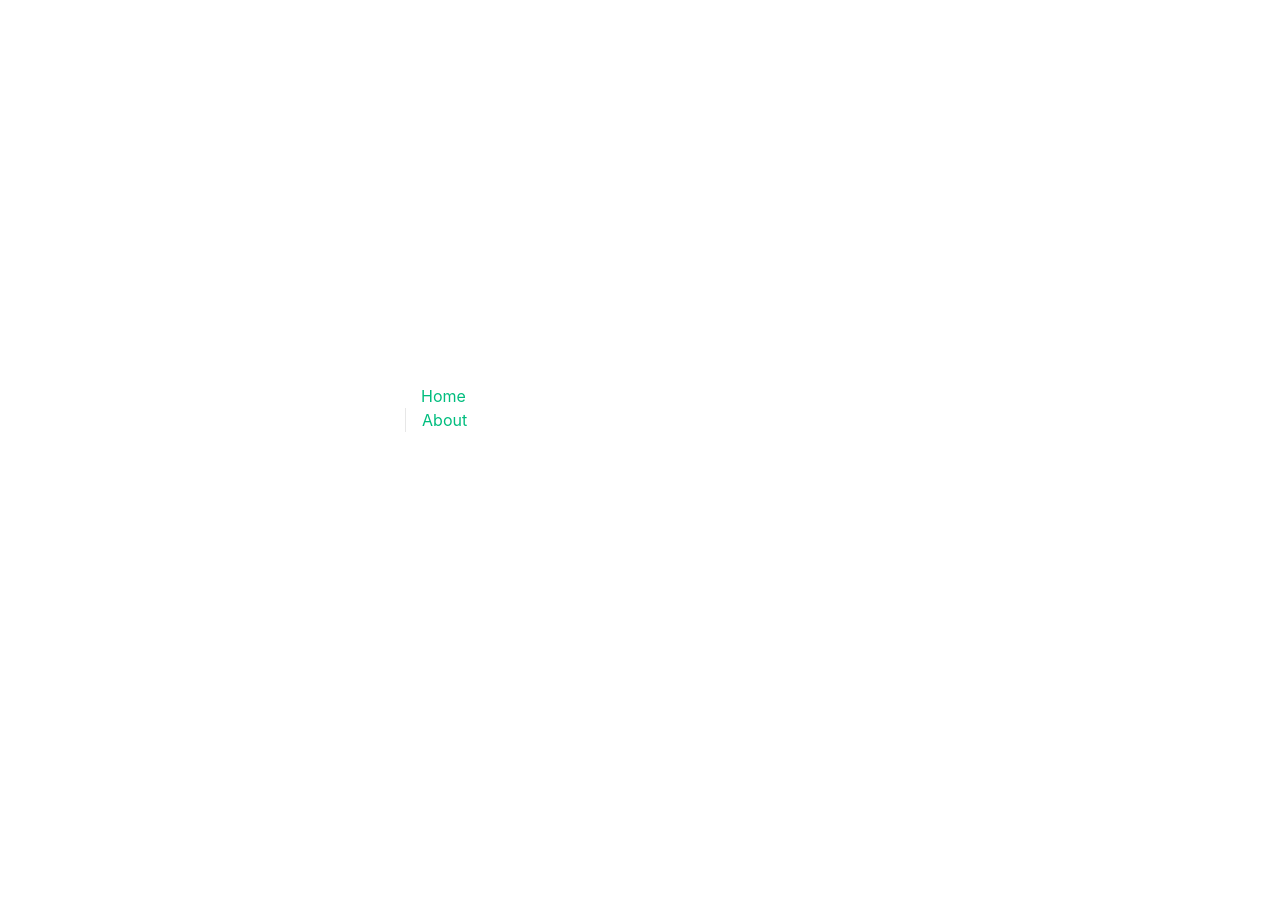
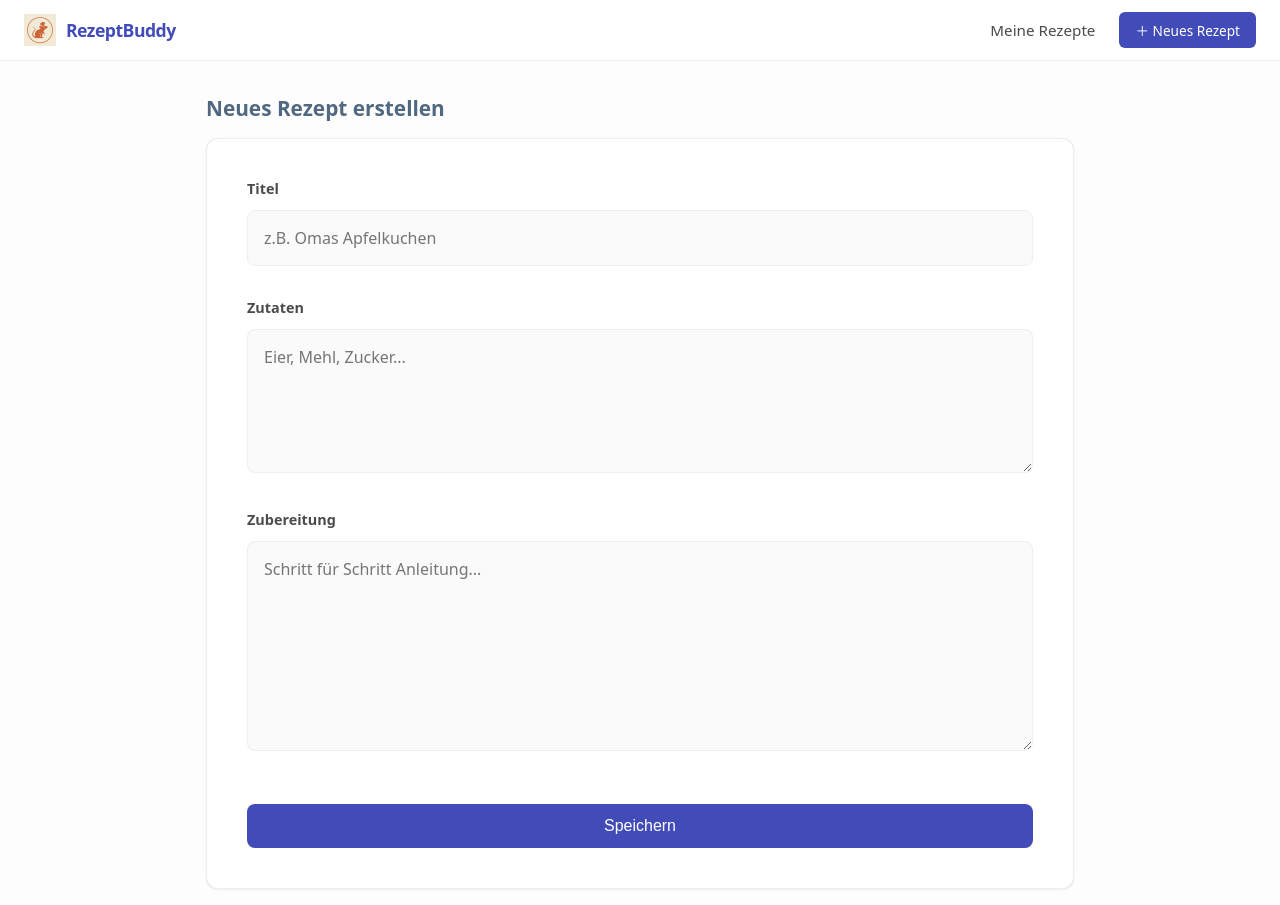
Before and after one commit to on24hb/t6-rezeptapp, a Vue app: page /add-recipe in a window 1280 px wide. Before the commit this address had no page. Before the commit the page ends 800 px from the top, so only its background shows below. Built offline with nearby package versions, Linux system fonts and the light colour scheme.

Commit message:
basic layout + style

```diff
--- a/src/App.vue
+++ b/src/App.vue
@@ -1,79 +1,74 @@
 <script setup lang="ts">
 import { RouterLink, RouterView } from 'vue-router'
-
 </script>
 
 <template>
-  <header>
-      <nav>
-        <RouterLink to="/">Home</RouterLink>
-        <RouterLink to="/about">About</RouterLink>
+  <div class="app-layout">
+    <header class="app-bar">
+      <div class="brand">
+        <img alt="Logo" class="logo" src="../logo.png" width="32" height="32" />
+        <span class="app-title">RezeptBuddy</span>
+      </div>
+      <nav class="nav-links">
+        <RouterLink to="/" class="nav-item">Meine Rezepte</RouterLink>
+        <RouterLink to="/add-recipe" class="nav-item btn-add">＋ Neues Rezept</RouterLink>
       </nav>
-  </header>
+    </header>
 
-  <RouterView />
+    <main class="app-container">
+      <RouterView />
+    </main>
+  </div>
 </template>
 
 <style scoped>
-header {
-  line-height: 1.5;
-  max-height: 100vh;
+.app-bar {
+  display: flex;
+  justify-content: space-between;
+  align-items: center;
+  padding: 0.75rem 1.5rem;
+  background-color: var(--card-background);
+  border-bottom: 1px solid var(--border-color);
+  position: sticky;
+  top: 0;
+  z-index: 100;
 }
 
-.logo {
-  display: block;
-  margin: 0 auto 2rem;
+.brand {
+  display: flex;
+  align-items: center;
+  gap: 10px;
 }
 
-nav {
-  width: 100%;
-  font-size: 12px;
-  text-align: center;
-  margin-top: 2rem;
+.app-title {
+  font-weight: 700;
+  font-size: 1.1rem;
+  color: var(--primary-color);
+  letter-spacing: -0.5px;
 }
 
-nav a.router-link-exact-active {
-  color: var(--color-text);
+.nav-links {
+  display: flex;
+  align-items: center;
+  gap: 1.5rem;
 }
 
-nav a.router-link-exact-active:hover {
-  background-color: transparent;
+.nav-item {
+  text-decoration: none;
+  color: var(--text-light);
+  font-size: 0.95rem;
+  font-weight: 500;
 }
 
-nav a {
-  display: inline-block;
-  padding: 0 1rem;
-  border-left: 1px solid var(--color-border);
+.router-link-active:not(.btn-add) {
+  color: var(--primary-color);
 }
 
-nav a:first-of-type {
-  border: 0;
-}
-
-@media (min-width: 1024px) {
-  header {
-    display: flex;
-    place-items: center;
-    padding-right: calc(var(--section-gap) / 2);
-  }
-
-  .logo {
-    margin: 0 2rem 0 0;
-  }
-
-  header .wrapper {
-    display: flex;
-    place-items: flex-start;
-    flex-wrap: wrap;
-  }
-
-  nav {
-    text-align: left;
-    margin-left: -1rem;
-    font-size: 1rem;
-
-    padding: 1rem 0;
-    margin-top: 1rem;
-  }
+.btn-add {
+  background-color: var(--primary-color);
+  color: white !important;
+  padding: 0.5rem 1rem;
+  border-radius: 6px;
+  font-size: 0.85rem;
 }
 </style>
--- a/src/assets/base.css
+++ /dev/null
@@ -1,86 +0,0 @@
-/* color palette from <https://github.com/vuejs/theme> */
-:root {
-  --vt-c-white: #ffffff;
-  --vt-c-white-soft: #f8f8f8;
-  --vt-c-white-mute: #f2f2f2;
-
-  --vt-c-black: #181818;
-  --vt-c-black-soft: #222222;
-  --vt-c-black-mute: #282828;
-
-  --vt-c-indigo: #2c3e50;
-
-  --vt-c-divider-light-1: rgba(60, 60, 60, 0.29);
-  --vt-c-divider-light-2: rgba(60, 60, 60, 0.12);
-  --vt-c-divider-dark-1: rgba(84, 84, 84, 0.65);
-  --vt-c-divider-dark-2: rgba(84, 84, 84, 0.48);
-
-  --vt-c-text-light-1: var(--vt-c-indigo);
-  --vt-c-text-light-2: rgba(60, 60, 60, 0.66);
-  --vt-c-text-dark-1: var(--vt-c-white);
-  --vt-c-text-dark-2: rgba(235, 235, 235, 0.64);
-}
-
-/* semantic color variables for this project */
-:root {
-  --color-background: var(--vt-c-white);
-  --color-background-soft: var(--vt-c-white-soft);
-  --color-background-mute: var(--vt-c-white-mute);
-
-  --color-border: var(--vt-c-divider-light-2);
-  --color-border-hover: var(--vt-c-divider-light-1);
-
-  --color-heading: var(--vt-c-text-light-1);
-  --color-text: var(--vt-c-text-light-1);
-
-  --section-gap: 160px;
-}
-
-@media (prefers-color-scheme: dark) {
-  :root {
-    --color-background: var(--vt-c-black);
-    --color-background-soft: var(--vt-c-black-soft);
-    --color-background-mute: var(--vt-c-black-mute);
-
-    --color-border: var(--vt-c-divider-dark-2);
-    --color-border-hover: var(--vt-c-divider-dark-1);
-
-    --color-heading: var(--vt-c-text-dark-1);
-    --color-text: var(--vt-c-text-dark-2);
-  }
-}
-
-*,
-*::before,
-*::after {
-  box-sizing: border-box;
-  margin: 0;
-  font-weight: normal;
-}
-
-body {
-  min-height: 100vh;
-  color: var(--color-text);
-  background: var(--color-background);
-  transition:
-    color 0.5s,
-    background-color 0.5s;
-  line-height: 1.6;
-  font-family:
-    Inter,
-    -apple-system,
-    BlinkMacSystemFont,
-    'Segoe UI',
-    Roboto,
-    Oxygen,
-    Ubuntu,
-    Cantarell,
-    'Fira Sans',
-    'Droid Sans',
-    'Helvetica Neue',
-    sans-serif;
-  font-size: 15px;
-  text-rendering: optimizeLegibility;
-  -webkit-font-smoothing: antialiased;
-  -moz-osx-font-smoothing: grayscale;
-}
--- a/src/assets/main.css
+++ b/src/assets/main.css
@@ -1,35 +1,48 @@
-@import './base.css';
-
-#app {
-  max-width: 1280px;
-  margin: 0 auto;
-  padding: 2rem;
-  font-weight: normal;
+/* Fix für das Box-Modell (verhindert Überstehen von Inputs) */
+*,
+*::before,
+*::after {
+  box-sizing: border-box;
 }
 
-a,
-.green {
-  text-decoration: none;
-  color: hsla(160, 100%, 37%, 1);
-  transition: 0.4s;
-  padding: 3px;
+:root {
+  --primary-color: #424cb8; /* Dein altes Blau */
+  --secondary-color: #516881;
+  --background-color: #fdfdfd;
+  --card-background: #ffffff;
+  --text-color: #1f1f1f;
+  --text-light: #4b4b4b;
+  --border-color: #eeeeee;
+  --box-shadow: rgba(15, 15, 15, 0.05) 0px 1px 2px, rgba(15, 15, 15, 0.1) 0px 0px 1px;
 }
 
-@media (hover: hover) {
-  a:hover {
-    background-color: hsla(160, 100%, 37%, 0.2);
-  }
+body {
+  margin: 0;
+  padding: 0;
+  font-family:
+    system-ui,
+    -apple-system,
+    sans-serif;
+  background-color: var(--background-color);
+  color: var(--text-color);
 }
 
-@media (min-width: 1024px) {
-  body {
-    display: flex;
-    place-items: center;
-  }
+.app-container {
+  max-width: 900px;
+  margin: 0 auto;
+  padding: 1rem;
+}
 
-  #app {
-    display: grid;
-    grid-template-columns: 1fr 1fr;
-    padding: 0 2rem;
-  }
+/* Hilfsklassen für Abstände */
+.mt-2 {
+  margin-top: 2rem;
 }
+.mb-2 {
+  margin-bottom: 2rem;
+}
+
+h2 {
+  color: var(--secondary-color);
+  margin-bottom: 1rem;
+  font-size: 1.3rem;
+}
--- a/src/components/AddREcipe.vue
+++ b/src/components/AddREcipe.vue
@@ -1,38 +1,110 @@
 <script setup lang="ts">
-import { ref } from 'vue';
-import { useRecipeStore } from '@/stores/recipeStore';
+import { ref } from 'vue'
+import { useRecipeStore } from '@/stores/recipeStore'
 
-const store = useRecipeStore();
-const title = ref('');
-const ingredients = ref('');
-const instructions = ref('');
+const store = useRecipeStore()
+const title = ref('')
+const ingredients = ref('')
+const instructions = ref('')
 
 const submit = async () => {
-  if (!title.value) return;
+  if (!title.value) return
   await store.addRecipe({
     title: title.value,
     ingredients: ingredients.value,
     instructions: instructions.value,
-    createdAt: new Date()
-  });
+    createdAt: new Date(),
+  })
   // Felder leeren
-  title.value = '';
-  ingredients.value = '';
-  instructions.value = '';
-};
+  title.value = ''
+  ingredients.value = ''
+  instructions.value = ''
+}
 </script>
 
 <template>
-  <div class="add-recipe">
-    <h3>Neues Rezept</h3>
-    <input v-model="title" placeholder="Titel" />
-    <textarea v-model="ingredients" placeholder="Zutaten"></textarea>
-    <textarea v-model="instructions" placeholder="Zubereitung"></textarea>
-    <button @click="submit">Speichern</button>
+  <div class="form-container">
+    <div class="card">
+      <form @submit.prevent="submit">
+        <div class="form-group">
+          <label>Titel</label>
+          <input v-model="title" type="text" placeholder="z.B. Omas Apfelkuchen" required />
+        </div>
+
+        <div class="form-group">
+          <label>Zutaten</label>
+          <textarea v-model="ingredients" rows="5" placeholder="Eier, Mehl, Zucker..."></textarea>
+        </div>
+
+        <div class="form-group">
+          <label>Zubereitung</label>
+          <textarea
+            v-model="instructions"
+            rows="8"
+            placeholder="Schritt für Schritt Anleitung..."
+          ></textarea>
+        </div>
+
+        <button class="save-button" type="submit">Speichern</button>
+      </form>
+    </div>
   </div>
 </template>
 
 <style scoped>
-.add-recipe { display: flex; flex-direction: column; gap: 10px; padding: 20px; border: 1px solid #ccc; }
-input, textarea { padding: 8px; }
+.page-title {
+  margin-bottom: 2.5rem; /* Viel Abstand unter der Überschrift */
+  color: var(--secondary-color);
+}
+
+.card {
+  background: white;
+  padding: 2.5rem; /* Mehr Innenabstand */
+  border-radius: 12px;
+  box-shadow: var(--box-shadow);
+  border: 1px solid var(--border-color);
+}
+
+.form-group {
+  margin-bottom: 2rem; /* Mehr Platz zwischen den Eingabefeldern */
+}
+
+label {
+  display: block;
+  margin-bottom: 0.75rem; /* Mehr Abstand zwischen Label und Input */
+  font-weight: 600;
+  font-size: 0.9rem;
+  color: var(--text-light);
+}
+
+input,
+textarea {
+  width: 100%;
+  padding: 1rem;
+  border: 1.5px solid var(--border-color);
+  border-radius: 8px;
+  font-size: 1rem;
+  font-family: inherit;
+  background-color: #fafafa;
+}
+
+input:focus,
+textarea:focus {
+  outline: none;
+  border-color: var(--primary-color);
+  background-color: #fff;
+}
+
+.save-button {
+  width: 100%;
+  padding: 0.8rem;
+  background-color: var(--primary-color);
+  color: white;
+  border: none;
+  border-radius: 8px;
+  font-weight: 500;
+  font-size: 1rem;
+  cursor: pointer;
+  margin-top: 1rem;
+}
 </style>
--- a/src/router/index.ts
+++ b/src/router/index.ts
@@ -1,5 +1,6 @@
 import { createRouter, createWebHistory } from 'vue-router'
 import HomeView from '../views/HomeView.vue'
+import AddRecipeView from '../views/AddRecipeView.vue'
 
 const router = createRouter({
   history: createWebHistory(import.meta.env.BASE_URL),
@@ -8,6 +9,11 @@ const router = createRouter({
       path: '/',
       name: 'home',
       component: HomeView,
+    },
+    {
+      path: '/add-recipe',
+      name: 'add-recipe',
+      component: AddRecipeView
     }
   ],
 })
--- /dev/null
+++ b/src/views/AddRecipeView.vue
@@ -0,0 +1,18 @@
+<script setup lang="ts">
+import AddRecipe from '../components/AddRecipe.vue'
+import { useRouter } from 'vue-router'
+
+const router = useRouter()
+
+// Optional: Nach dem Speichern automatisch zur Liste zurückkehren
+const handleSaved = () => {
+  router.push('/')
+}
+</script>
+
+<template>
+  <main>
+    <h2>Neues Rezept erstellen</h2>
+    <AddRecipe @saved="handleSaved" />
+  </main>
+</template>
--- a/src/views/HomeView.vue
+++ b/src/views/HomeView.vue
@@ -1,12 +1,42 @@
 <script setup lang="ts">
 import RecipeList from '../components/RecipeList.vue'
-import AddRecipe from '../components/AddRecipe.vue'
 </script>
 
 <template>
+  <header class="home-header">
+    <h1>Rezept-App</h1>
+    <p>Willkommen in der Rezept-App! Hier kannst du deine Lieblingsrezepte verwalten.</p>
+  </header>
+
   <main>
-   <h1>Rezept-App</h1>
-    <AddRecipe />
+    <h2>Rezeptliste</h2>
     <RecipeList />
   </main>
 </template>
+
+<style scoped>
+.home-header {
+  text-align: center;
+  margin-bottom: 2.5rem;
+}
+
+.home-header h1 {
+  color: var(--primary-color);
+  margin-bottom: 0.5rem;
+}
+
+.home-header p {
+  color: var(--text-light);
+  margin: 0;
+}
+
+.separator {
+  border: 0;
+  border-top: 1px solid var(--border-color);
+  margin: 3rem 0;
+}
+
+.form-section {
+  margin-bottom: 2rem;
+}
+</style>
```
Also changed, not shown: src/components/RecipeList.vue (+56 -8 lines).
